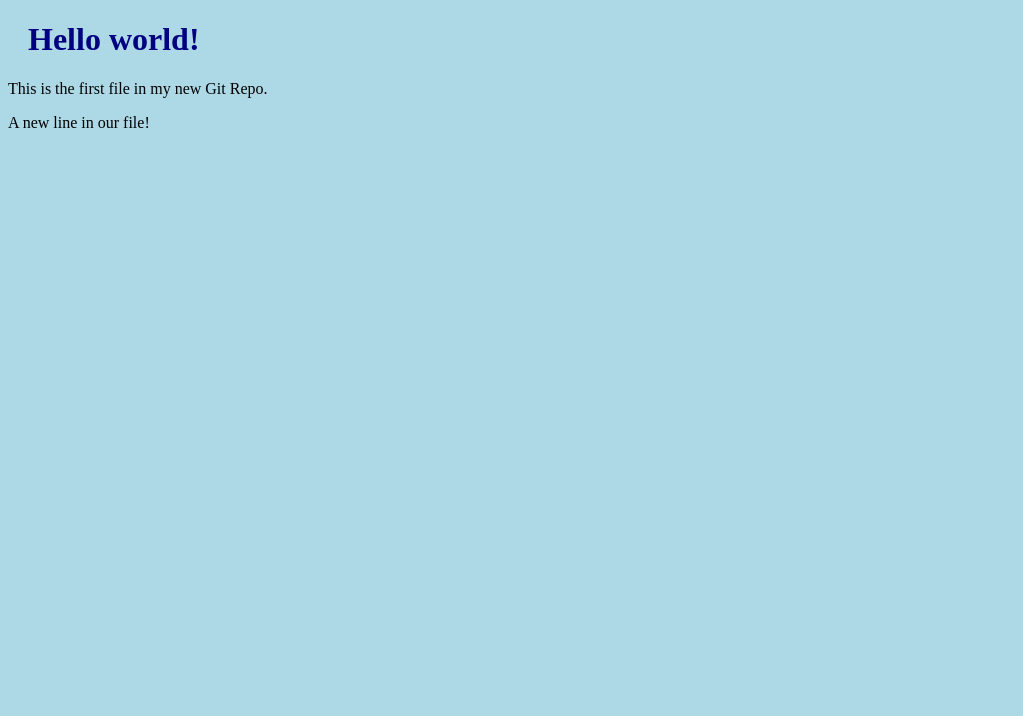
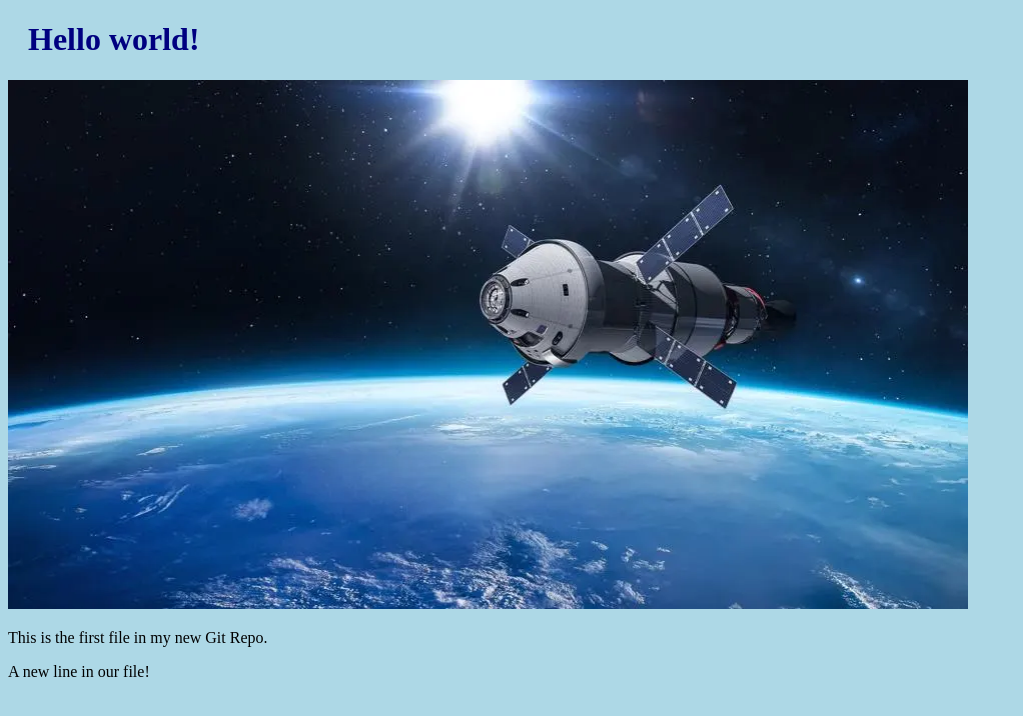
Before and after one commit to tonoli72/hello-world, a plain HTML site: page index.html in a window 1280 px wide. Shown: the whole page, without its empty margins (0-1023 px from the left). Drawn offline with Linux system fonts and the light colour scheme.

Commit message:
Added image to Hello World

```diff
--- a/index.html
+++ b/index.html
@@ -7,6 +7,7 @@
 <body>
 
 <h1>Hello world!</h1>
+<div><img src="img_hello_world.jpg" alt="Hello world from space" style="width:100%;max-width:960px"></div>
 <p>This is the first file in my new Git Repo.</p>
 <p>A new line in our file!</p>
 
```
Also changed, not shown: img_hello_world.jpg (added).
